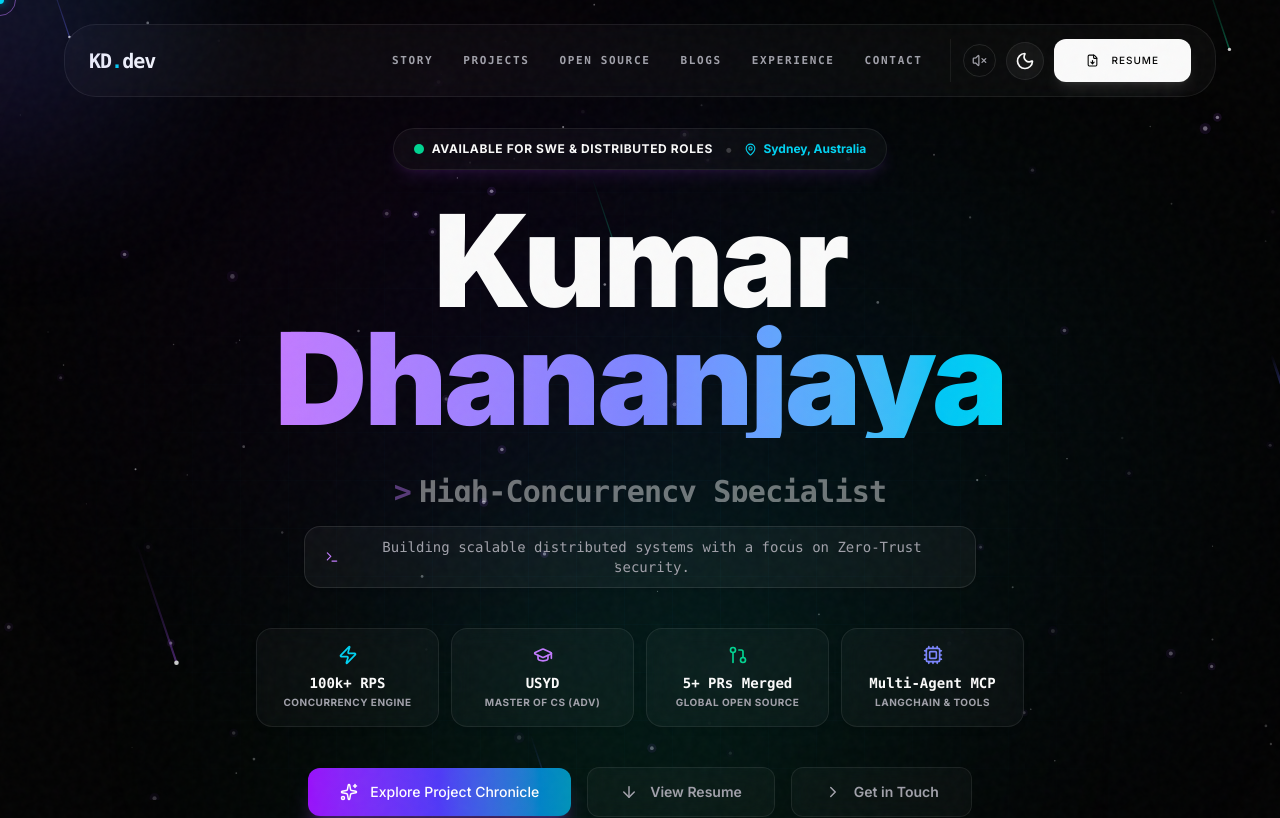
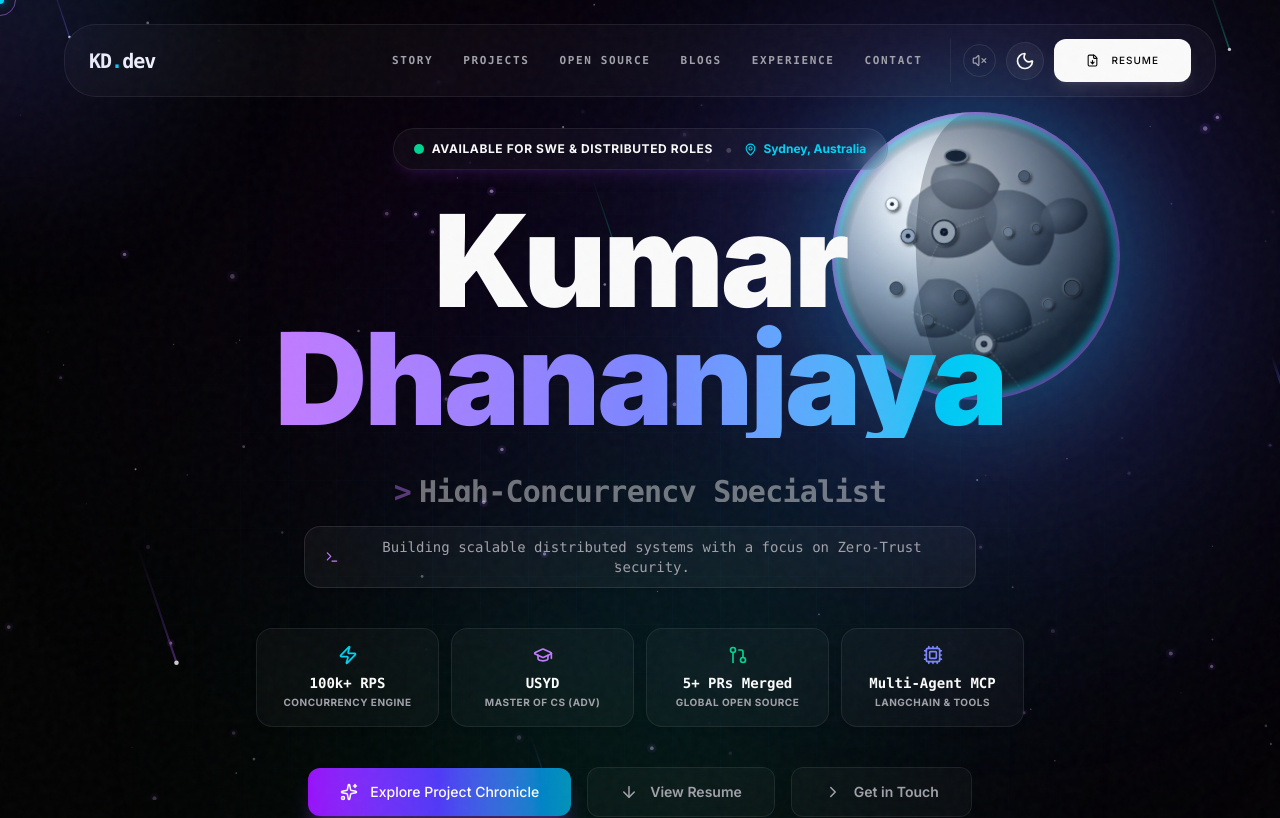
Before and after one commit to KumarDhananjaya/portfolio-new, a Next.js app: page / in a window 1280 px wide. Shown: the top 818 px of the page. Built offline with nearby package versions, Linux system fonts and the light colour scheme.

Commit message:
feat: add high-fidelity 3D luminous moon with parallax depth and crater detailing

```diff
--- a/app/layout.tsx
+++ b/app/layout.tsx
@@ -16,8 +16,18 @@ const spaceGrotesk = Space_Grotesk({
 
 export const metadata: Metadata = {
   title: "Kumar Dhananjaya | Full-Stack & Mobile Developer",
-  description: "Associate Software Engineer specializing in Full-Stack and Mobile App Development. Expert in MERN Stack, React Native, and DevOps.",
-  keywords: ["Kumar Dhananjaya", "Full-Stack Developer", "Mobile Developer", "React", "Next.js", "React Native", "MERN Stack", "DevOps"],
+  description:
+    "Associate Software Engineer specializing in Full-Stack and Mobile App Development. Expert in MERN Stack, React Native, and DevOps.",
+  keywords: [
+    "Kumar Dhananjaya",
+    "Full-Stack Developer",
+    "Mobile Developer",
+    "React",
+    "Next.js",
+    "React Native",
+    "MERN Stack",
+    "DevOps",
+  ],
   authors: [{ name: "Kumar Dhananjaya" }],
   creator: "Kumar Dhananjaya",
   openGraph: {
@@ -25,13 +35,15 @@ export const metadata: Metadata = {
     locale: "en_US",
     url: "https://kumardhananjaya.com",
     title: "Kumar Dhananjaya | Full-Stack & Mobile Developer",
-    description: "Associate Software Engineer specializing in Full-Stack and Mobile App Development",
+    description:
+      "Associate Software Engineer specializing in Full-Stack and Mobile App Development",
     siteName: "Kumar Dhananjaya Portfolio",
   },
   twitter: {
     card: "summary_large_image",
     title: "Kumar Dhananjaya | Full-Stack & Mobile Developer",
-    description: "Associate Software Engineer specializing in Full-Stack and Mobile App Development",
+    description:
+      "Associate Software Engineer specializing in Full-Stack and Mobile App Development",
     creator: "@SKumarDhananjay",
   },
   robots: {
@@ -48,8 +60,14 @@ export default function RootLayout({
   children: React.ReactNode;
 }>) {
   return (
-    <html lang="en" className="scroll-smooth scroll-pt-[100px]" suppressHydrationWarning>
-      <body className={`${inter.variable} ${spaceGrotesk.variable} antialiased`}>
+    <html
+      lang="en"
+      className="scroll-smooth scroll-pt-[100px]"
+      suppressHydrationWarning
+    >
+      <body
+        className={`${inter.variable} ${spaceGrotesk.variable} antialiased`}
+      >
         <ThemeProvider
           attribute="class"
           defaultTheme="dark"
--- a/app/page.tsx
+++ b/app/page.tsx
@@ -12,11 +12,13 @@ import { TechMarquee } from '@/components/ui/TechMarquee';
 import { Preloader } from '@/components/ui/Preloader';
 import { CustomCursor } from '@/components/ui/CustomCursor';
 import { FallingStars } from '@/components/ui/FallingStars';
+import { Moon } from '@/components/ui/Moon';
 
 export default function Home() {
   return (
     <main className="min-h-screen space-y-0 relative">
       <FallingStars />
+      <Moon />
       <Preloader />
       <CustomCursor />
       <Header />
--- /dev/null
+++ b/components/ui/Moon.tsx
@@ -0,0 +1,123 @@
+"use client";
+
+import React from "react";
+import { motion, useScroll, useTransform } from "framer-motion";
+
+export function Moon() {
+    const { scrollY } = useScroll();
+    const y = useTransform(scrollY, [0, 1200], [0, 150]);
+    const opacity = useTransform(scrollY, [0, 800], [1, 0.45]);
+
+    return (
+        <motion.div
+            style={{ y, opacity }}
+            className="fixed top-12 right-6 sm:top-16 sm:right-16 md:top-20 md:right-28 lg:top-24 lg:right-36 z-0 pointer-events-none select-none w-44 h-44 sm:w-60 sm:h-60 md:w-72 md:h-72 lg:w-80 lg:h-80"
+        >
+            {/* Ambient Celestial Halo Backlights */}
+            <div className="absolute inset-0 rounded-full bg-cyan-400/20 blur-[80px] md:blur-[100px] scale-150 animate-pulse" />
+            <div className="absolute inset-0 rounded-full bg-indigo-500/25 blur-[60px] md:blur-[80px] scale-125" />
+            <div className="absolute inset-0 rounded-full bg-purple-600/20 blur-[90px] md:blur-[120px] scale-175" />
+
+            {/* Ultra High-Fidelity SVG Moon Sphere with Shading, Maria & Crater Detailing */}
+            <svg
+                viewBox="0 0 400 400"
+                className="w-full h-full drop-shadow-[0_0_50px_rgba(6,182,212,0.35)]"
+                xmlns="http://www.w3.org/2000/svg"
+            >
+                <defs>
+                    {/* Radial gradient for realistic spherical lighting */}
+                    <radialGradient id="lunarLight" cx="35%" cy="30%" r="65%">
+                        <stop offset="0%" stopColor="#ffffff" />
+                        <stop offset="25%" stopColor="#e2e8f0" />
+                        <stop offset="55%" stopColor="#94a3b8" />
+                        <stop offset="85%" stopColor="#475569" />
+                        <stop offset="100%" stopColor="#1e293b" />
+                    </radialGradient>
+
+                    {/* Dark mare / basalt plains fill */}
+                    <radialGradient id="mareColor" cx="30%" cy="30%" r="70%">
+                        <stop offset="0%" stopColor="#64748b" stopOpacity="0.8" />
+                        <stop offset="60%" stopColor="#334155" stopOpacity="0.85" />
+                        <stop offset="100%" stopColor="#0f172a" stopOpacity="0.9" />
+                    </radialGradient>
+
+                    {/* Atmospheric limb glow */}
+                    <radialGradient id="limbGlow" cx="50%" cy="50%" r="50%">
+                        <stop offset="88%" stopColor="transparent" />
+                        <stop offset="96%" stopColor="rgba(6, 182, 212, 0.4)" />
+                        <stop offset="100%" stopColor="rgba(168, 85, 247, 0.6)" />
+                    </radialGradient>
+
+                    {/* Crater bump filter */}
+                    <filter id="craterShadow" x="-10%" y="-10%" width="120%" height="120%">
+                        <feDropShadow dx="-1" dy="-1" stdDeviation="1.5" floodColor="#ffffff" floodOpacity="0.25" />
+                        <feDropShadow dx="2" dy="2" stdDeviation="2" floodColor="#000000" floodOpacity="0.8" />
+                    </filter>
+                </defs>
+
+                {/* Base Moon Sphere */}
+                <circle cx="200" cy="200" r="180" fill="url(#lunarLight)" />
+
+                {/* Major Lunar Maria (Sea of Tranquility, Oceanus Procellarum, Sea of Serenity, etc.) */}
+                <g fill="url(#mareColor)" opacity="0.65">
+                    {/* Oceanus Procellarum */}
+                    <path d="M120,130 Q160,90 200,110 Q240,130 220,180 Q190,210 140,200 Q100,180 120,130 Z" />
+                    {/* Mare Serenitatis & Mare Tranquillitatis */}
+                    <path d="M220,120 Q260,110 290,140 Q310,180 280,210 Q240,220 220,180 Q200,140 220,120 Z" />
+                    {/* Mare Imbrium */}
+                    <path d="M150,90 Q210,70 230,110 Q220,150 170,140 Q130,120 150,90 Z" />
+                    {/* Mare Crisium */}
+                    <ellipse cx="310" cy="150" rx="30" ry="22" transform="rotate(-15 310 150)" />
+                    {/* Mare Nubium & Mare Humorum */}
+                    <path d="M140,230 Q190,220 200,270 Q180,310 130,300 Q110,260 140,230 Z" />
+                    <path d="M220,240 Q270,240 270,290 Q240,320 200,300 Q190,260 220,240 Z" />
+                </g>
+
+                {/* Detailed Crater Systems (Tycho, Copernicus, Kepler with ray systems) */}
+                <g filter="url(#craterShadow)">
+                    {/* Tycho Crater and Ray System at South */}
+                    <circle cx="210" cy="310" r="12" fill="#cbd5e1" stroke="#475569" strokeWidth="2" />
+                    <circle cx="210" cy="310" r="4" fill="#0f172a" />
+                    {/* Tycho Rays */}
+                    <path d="M210,310 L260,370 M210,310 L140,360 M210,310 L290,280 M210,310 L120,270 M210,310 L200,220" stroke="#f1f5f9" strokeWidth="1" opacity="0.35" strokeDasharray="3,3" />
+
+                    {/* Copernicus Crater */}
+                    <circle cx="160" cy="170" r="15" fill="#cbd5e1" stroke="#334155" strokeWidth="2.5" />
+                    <circle cx="160" cy="170" r="5" fill="#0f172a" />
+                    <path d="M160,170 L110,140 M160,170 L210,150 M160,170 L140,210" stroke="#f1f5f9" strokeWidth="1" opacity="0.4" strokeDasharray="2,2" />
+
+                    {/* Kepler Crater */}
+                    <circle cx="115" cy="175" r="9" fill="#94a3b8" stroke="#334155" strokeWidth="1.5" />
+                    <circle cx="115" cy="175" r="3" fill="#0f172a" />
+
+                    {/* Aristarchus Plateau (Very Bright Crater) */}
+                    <circle cx="95" cy="135" r="8" fill="#ffffff" stroke="#64748b" strokeWidth="1" />
+                    <circle cx="95" cy="135" r="2.5" fill="#1e293b" />
+
+                    {/* Plato Crater (Dark Flat Floor) */}
+                    <ellipse cx="175" cy="75" rx="14" ry="8" fill="#1e293b" stroke="#94a3b8" strokeWidth="2" />
+
+                    {/* Additional Smaller Impact Craters */}
+                    <circle cx="260" cy="100" r="7" fill="#64748b" stroke="#334155" strokeWidth="1" />
+                    <circle cx="320" cy="240" r="10" fill="#475569" stroke="#1e293b" strokeWidth="1.5" />
+                    <circle cx="290" cy="260" r="6" fill="#64748b" stroke="#334155" strokeWidth="1" />
+                    <circle cx="100" cy="240" r="8" fill="#475569" stroke="#1e293b" strokeWidth="1" />
+                    <circle cx="140" cy="280" r="7" fill="#64748b" stroke="#334155" strokeWidth="1" />
+                    <circle cx="240" cy="170" r="6" fill="#94a3b8" stroke="#475569" strokeWidth="1" />
+                    <circle cx="275" cy="165" r="5" fill="#64748b" stroke="#334155" strokeWidth="1" />
+                    <circle cx="180" cy="250" r="8" fill="#475569" stroke="#1e293b" strokeWidth="1" />
+                </g>
+
+                {/* Terminator / Night Shadow Gradient (Crescent to Gibbos Curve for 3D realism) */}
+                <path
+                    d="M200,20 A180,180 0 0,1 200,380 C110,380 90,20 200,20 Z"
+                    fill="#020617"
+                    opacity="0.25"
+                />
+
+                {/* Outer Rim Atmospheric Corona */}
+                <circle cx="200" cy="200" r="180" fill="url(#limbGlow)" />
+            </svg>
+        </motion.div>
+    );
+}
```
